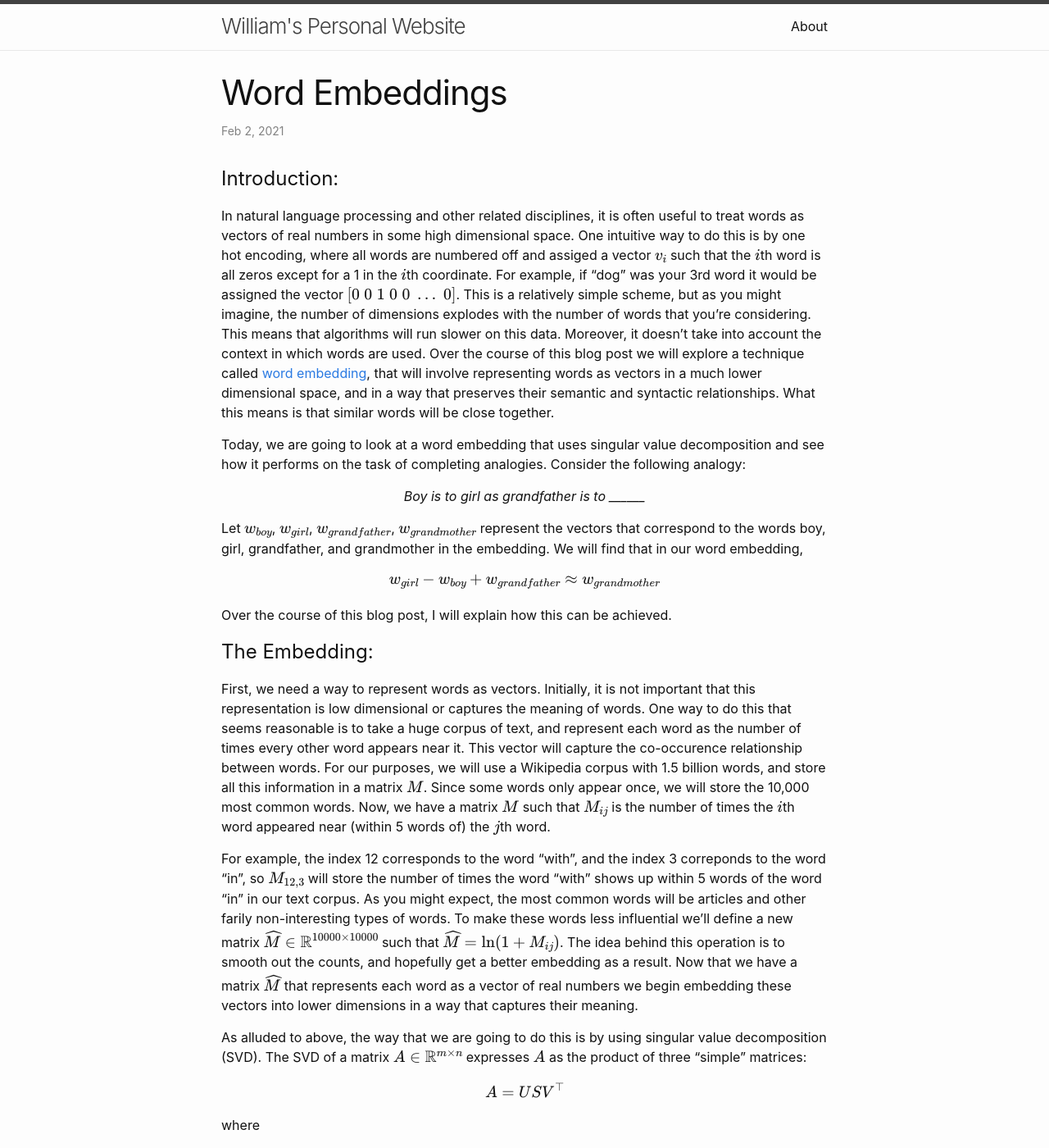
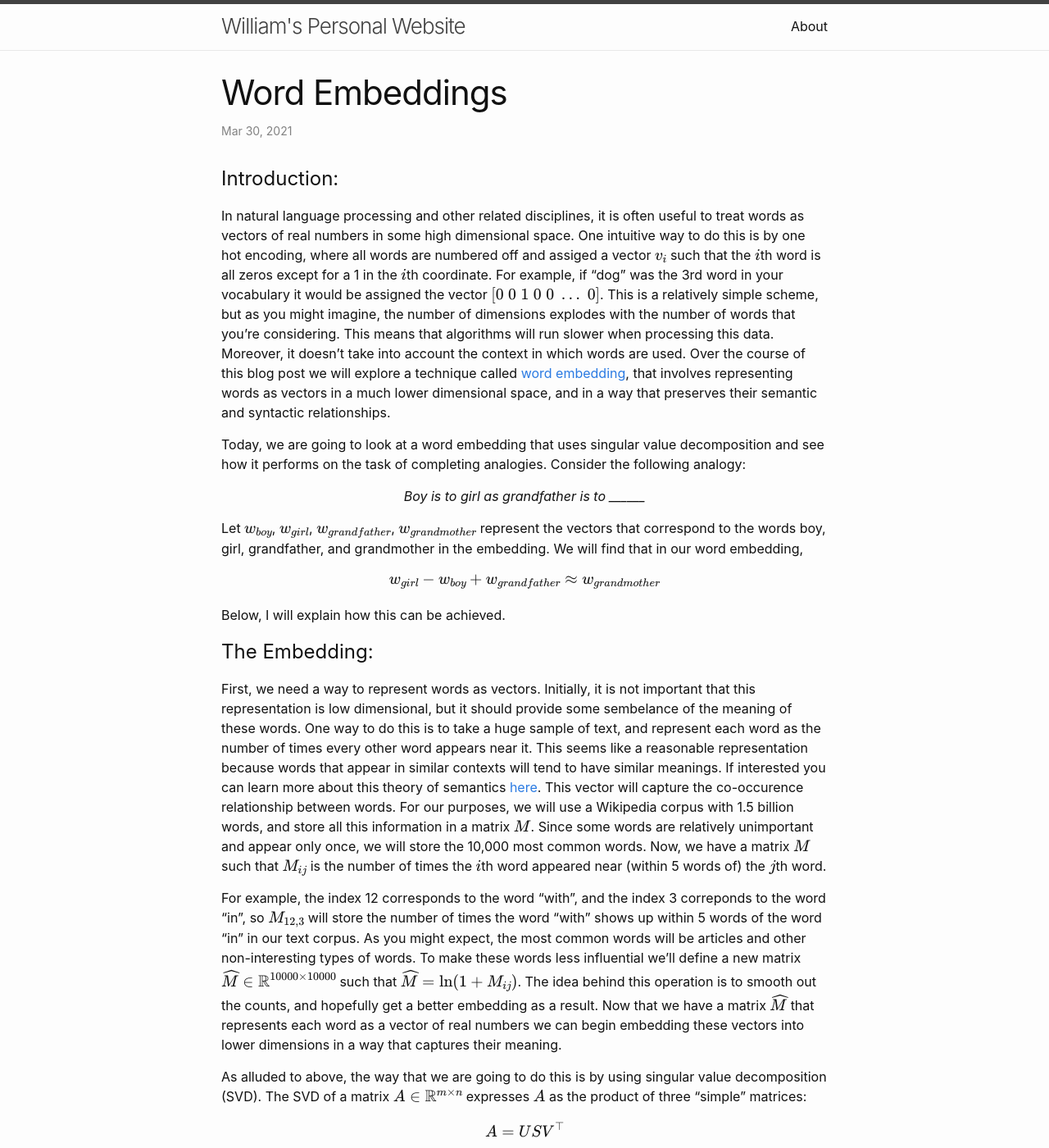
Before and after one commit to williamhowardsnyder/williamhowardsnyder.github.io, a Jekyll site: the page built from _posts/2021-02-10-Word_Embeddings.markdown, in a window 1280 px wide and 1400 px high. Shown: the whole window at 82% size. Built offline with Jekyll 4.4.1, drawn with Linux system fonts in a browser that asks for light colours; formulas are drawn with MathJax 3; some of the changed text lies outside the part shown.

Commit message:
Update 2021-02-10-Word_Embeddings.markdown

```diff
--- a/_posts/2021-02-10-Word_Embeddings.markdown
+++ b/_posts/2021-02-10-Word_Embeddings.markdown
@@ -1,11 +1,11 @@
 ---
 layout: post
 title: "Word Embeddings"
-date: 2021-02-02 00:00:00 -0000
+date: 2021-03-30 00:00:00 -0000
 categories: Word Embedding
 ---
 # Introduction:
-In natural language processing and other related disciplines, it is often useful to treat words as vectors of real numbers in some high dimensional space. One intuitive way to do this is by one hot encoding, where all words are numbered off and assiged a vector $v_i$ such that the $i$th word is all zeros except for a 1 in the $i$th coordinate. For example, if "dog" was your 3rd word it would be assigned the vector $[0 \; 0 \; 1 \; 0 \; 0\; ... \; 0]$. This is a relatively simple scheme, but as you might imagine, the number of dimensions explodes with the number of words that you're considering. This means that algorithms will run slower on this data. Moreover, it doesn't take into account the context in which words are used. Over the course of this blog post we will explore a technique called <a href="https://en.wikipedia.org/wiki/Word_embedding">word embedding</a>, that will involve representing words as vectors in a much lower dimensional space, and in a way that preserves their semantic and syntactic relationships. What this means is that similar words will be close together.
+In natural language processing and other related disciplines, it is often useful to treat words as vectors of real numbers in some high dimensional space. One intuitive way to do this is by one hot encoding, where all words are numbered off and assiged a vector $v_i$ such that the $i$th word is all zeros except for a 1 in the $i$th coordinate. For example, if "dog" was the 3rd word in your vocabulary it would be assigned the vector $[0 \; 0 \; 1 \; 0 \; 0\; ... \; 0]$. This is a relatively simple scheme, but as you might imagine, the number of dimensions explodes with the number of words that you're considering. This means that algorithms will run slower when processing this data. Moreover, it doesn't take into account the context in which words are used. Over the course of this blog post we will explore a technique called <a href="https://en.wikipedia.org/wiki/Word_embedding">word embedding</a>, that involves representing words as vectors in a much lower dimensional space, and in a way that preserves their semantic and syntactic relationships.
 
 Today, we are going to look at a word embedding that uses singular value decomposition and see how it performs on the task of completing analogies. Consider the following analogy:
 {:refdef: style="text-align: center;"}
@@ -13,13 +13,13 @@
 {: refdef}
 Let $w_{boy}$, $w_{girl}$, $w_{grandfather}$, $w_{grandmother}$ represent the vectors that correspond to the words boy, girl, grandfather, and grandmother in the embedding. We will find that in our word embedding,
 <script type="math/tex; mode=display">w_{girl} - w_{boy} + w_{grandfather} \approx w_{grandmother}</script>
-Over the course of this blog post, I will explain how this can be achieved.
+Below, I will explain how this can be achieved.
 
 # The Embedding:
 
-First, we need a way to represent words as vectors. Initially, it is not important that this representation is low dimensional or captures the meaning of words. One way to do this that seems reasonable is to take a huge corpus of text, and represent each word as the number of times every other word appears near it. This vector will capture the co-occurence relationship between words. For our purposes, we will use a Wikipedia corpus with 1.5 billion words, and store all this information in a matrix $M$. Since some words only appear once, we will store the 10,000 most common words. Now, we have a matrix $M$ such that $M_{ij}$ is the number of times the $i$th word appeared near (within 5 words of) the $j$th word.
+First, we need a way to represent words as vectors. Initially, it is not important that this representation is low dimensional, but it should provide some sembelance of the meaning of these words. One way to do this is to take a huge sample of text, and represent each word as the number of times every other word appears near it. This seems like a reasonable representation because words that appear in similar contexts will tend to have similar meanings. If interested you can learn more about this theory of semantics <a href="https://en.wikipedia.org/wiki/Distributional_semantics">here</a>. This vector will capture the co-occurence relationship between words. For our purposes, we will use a Wikipedia corpus with 1.5 billion words, and store all this information in a matrix $M$. Since some words are relatively unimportant and appear only once, we will store the 10,000 most common words. Now, we have a matrix $M$ such that $M_{ij}$ is the number of times the $i$th word appeared near (within 5 words of) the $j$th word.
 
-For example, the index 12 corresponds to the word "with", and the index 3 correponds to the word "in", so $M_{12, 3}$ will store the number of times the word "with" shows up within 5 words of the word "in" in our text corpus. As you might expect, the most common words will be articles and other farily non-interesting types of words. To make these words less influential we'll define a new matrix $\widehat{M} \in \mathbb{R}^{10000 \times 10000}$ such that $\widehat{M} = \ln(1 + M_{ij})$. The idea behind this operation is to smooth out the counts, and hopefully get a better embedding as a result. Now that we have a matrix $\widehat{M}$ that represents each word as a vector of real numbers we begin embedding these vectors into lower dimensions in a way that captures their meaning.
+For example, the index 12 corresponds to the word "with", and the index 3 correponds to the word "in", so $M_{12, 3}$ will store the number of times the word "with" shows up within 5 words of the word "in" in our text corpus. As you might expect, the most common words will be articles and other non-interesting types of words. To make these words less influential we'll define a new matrix $\widehat{M} \in \mathbb{R}^{10000 \times 10000}$ such that $\widehat{M} = \ln(1 + M_{ij})$. The idea behind this operation is to smooth out the counts, and hopefully get a better embedding as a result. Now that we have a matrix $\widehat{M}$ that represents each word as a vector of real numbers we can begin embedding these vectors into lower dimensions in a way that captures their meaning.
 
 As alluded to above, the way that we are going to do this is by using singular value decomposition (SVD). The SVD of a matrix $A \in \mathbb{R}^{m \times n}$ expresses $A$ as the product of three "simple" matrices:
 
@@ -57,7 +57,7 @@
 
 # Interesting Properties:
 
-Before using the embedding to solve the analogy task, let's examine some interesting properties of this embedding. Let $u_1$ be the embedding of the word man, $u_2$ be the embedding of the word "woman", and $u = u_1 - u_2$. When we project (i.e. take the dot product of) the embeddings of the words <code class="highlighter-rouge">boy, girl, brother, sister, king, queen, he, she, john, mary, all, tree</code> onto this vector we can see some interesting results.
+Before using the embedding to solve the analogy task, let's examine some interesting properties of this embedding. Let $u_1$ be the embedding of the word man, $u_2$ be the embedding of the word "woman", and $u = u_1 - u_2$. When we project (i.e. take the dot product of) the embeddings of the words <code class="highlighter-rouge">boy, girl, brother, sister, king, queen, he, she, john, mary, all, tree</code> onto this vector $u$ we can see some interesting results.
 
 <div style="text-align:center;">
    <img style="width:450px;" src="/assets/images/2c_projs.png" />
@@ -75,17 +75,20 @@
 
 # Performance on the Analogy Task:
 
-Ok, so we've created a word embedding that has some interesting properties, but how well does it preserve the semantic and syntatic relationships between words. This is not an easy question to answer, but one test we can employ is seeing how well it completes analogies.
+Ok, so we've created a word embedding that has some interesting properties, but how well does it preserve the semantic and syntatic relationships between words. This is not an easy question to answer, but one test we can employ is seeing how well it completes analogies. As mentioned in the introduction, the analogy task involves filling in the blank "*A is to B as X is to \_\_\_\_*", where the relationship between A and B is similar to that of X and "\_\_\_\_". A couple examples from the data set include
+<ul>
+  <li>*Boy is to girl as grandfather is to \_\_\_\_\_\_* where the relationship is term of the opposite gender</li>
+  <li>*Phoenix is to Arizona as Miami is to \_\_\_\_\_\_* where the relationship is captial-to-state</li>
+  <li>*Running is to ran as knowing is to \_\_\_\_\_\_* where the relationship is present-to-past tense</li>
+</ul>
+Let $w_{1}$, $w_{2}$, $w_{3}$ represent the vectors that correspond to the first, second, and third words in the analogy. We fill in the blank of these analogies by finding the word that corresponds to the nearest vector in our word embedding to the following vector:
+<script type="math/tex; mode=display"> w_{2} - w_{1} + w_{3} </script>
+It may seem kind of arbitrary at first to subtract off some vectors and add others, but the idea is that subtracting $w_1$ from $w_2$ will represent the difference between these two concepts. A similar difference should be seen between $w_3$ and $w_4$. So, adding $w_3$ to this quantity will put the result in the ballpark of $w_4$.
 
-TODO:
-* Motivate analogy task a little more (how we approximate it) and provide data set
-* Describe similarity metric
-* Provide analysis on the different types of analogies that it does well on
+I used nearest neighbor search with cosine similarity to find the nearest neighbor. The final equation for completing the analogies was
+<script type="math/tex; mode=display">\underset{i}{\text{arg min}} \frac{\widehat{M}[i] \cdot (w_{2} - w_{1} + w_{3})}{||\widehat{M}[i]||_2 \times ||w_{2} - w_{1} + w_{3}||_2} </script>
 
-
-# Notes and other stuff
-
-Annother thing here maybe
+With this simple algorithm I was able to achieve an accuracy of 52%, which is surprisingly good considering how many possible words could fill in that blank.
 
 
 *This blog post was inspired by a project I completed for CSE 422: Modern Algorithms, which is a course I took at the University of Washington.*
```
